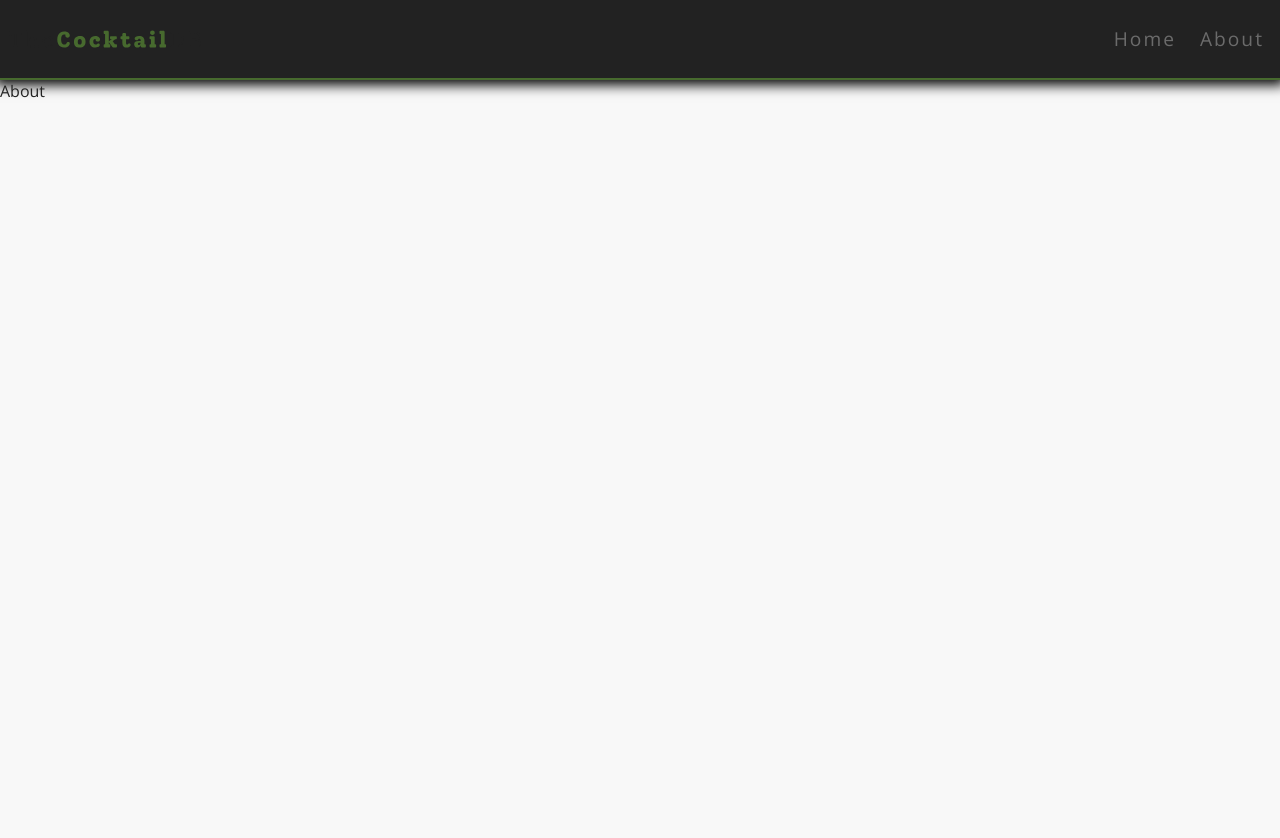
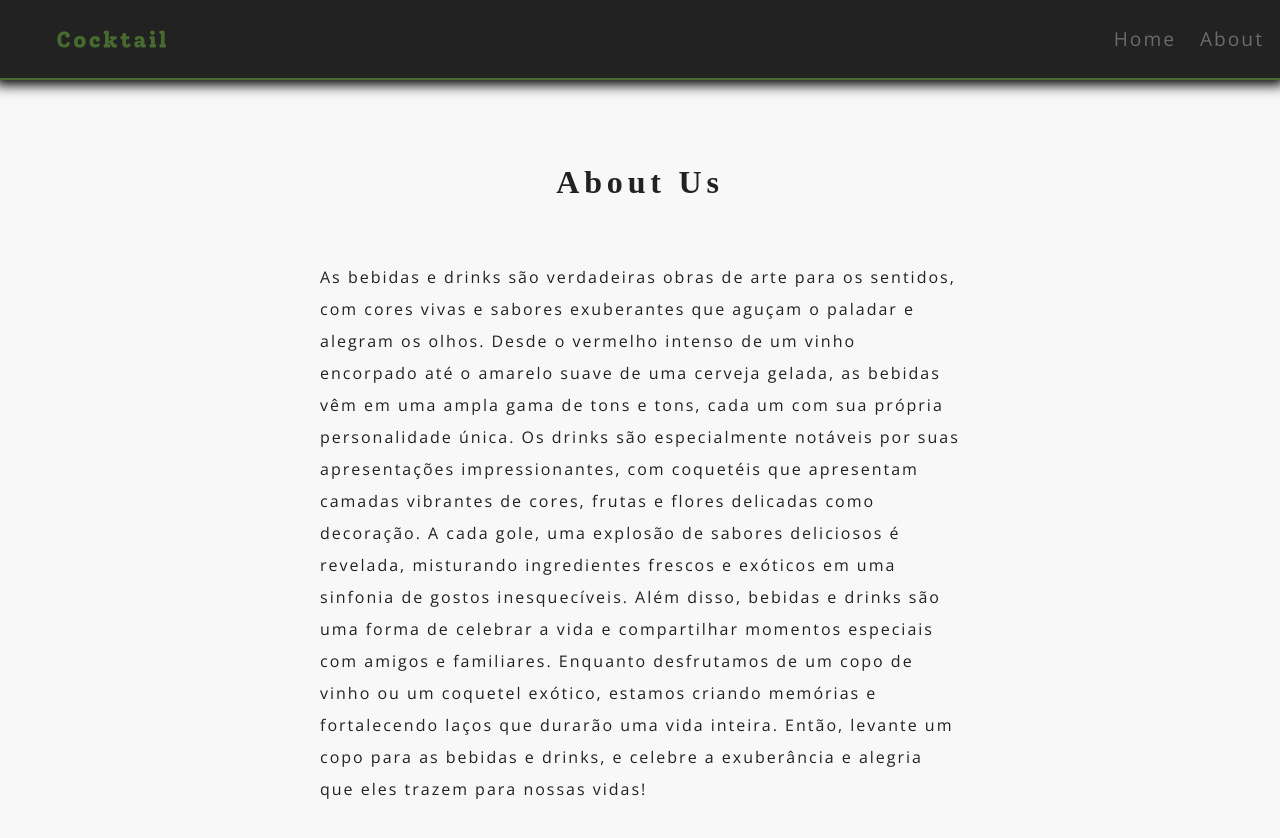
Before and after one commit to kaiotcp1/PROJECT----Cocktails, a React (Vite) app in the folder cocktails/: page /about in a window 1280 px wide. Shown: the top 838 px of the page. Before the commit the page ends 800 px from the top, so only its background shows below. Built offline with nearby package versions, Linux system fonts and the light colour scheme; a web font is replaced by a local one.

Commit message:
Error and About page

```diff
--- a/cocktails/src/index.css
+++ b/cocktails/src/index.css
@@ -127,7 +127,10 @@ Buttons
 }
 .btn-primary:hover {
   background: transparent;
-  color: var(--primaryColor);
+  background-color: #499413;
+  color: rgb(240, 240, 240);
+  -webkit-box-shadow: 0px 0px 15px 5px rgba(0,0,0,0.67);
+box-shadow: 0px 0px 30px 2px rgba(30, 150, 0, 0.37);
 }
 .btn-block {
   width: 100%;
--- a/cocktails/src/pages/About.jsx
+++ b/cocktails/src/pages/About.jsx
@@ -2,7 +2,20 @@ import React from 'react'
 
 const About = () => {
   return (
-    <div>About</div>
+    <section className="section about-section">
+      <h1 className='section-title'> About us </h1>
+      <p>
+        As bebidas e drinks são verdadeiras obras de arte para os sentidos, com cores vivas e sabores exuberantes que aguçam o paladar
+        e alegram os olhos. Desde o vermelho intenso de um vinho encorpado até o amarelo suave de uma cerveja gelada, as bebidas vêm em
+        uma ampla gama de tons e tons, cada um com sua própria personalidade única.
+        Os drinks são especialmente notáveis por suas apresentações impressionantes, com coquetéis que apresentam camadas vibrantes de cores,
+        frutas e flores delicadas como decoração. A cada gole, uma explosão de sabores deliciosos é revelada, misturando ingredientes frescos e
+        exóticos em uma sinfonia de gostos inesquecíveis.
+        Além disso, bebidas e drinks são uma forma de celebrar a vida e compartilhar momentos especiais com amigos e familiares.
+        Enquanto desfrutamos de um copo de vinho ou um coquetel exótico, estamos criando memórias e fortalecendo laços que durarão uma vida inteira.
+        Então, levante um copo para as bebidas e drinks, e celebre a exuberância e alegria que eles trazem para nossas vidas!
+      </p>
+    </section>
   )
 }
 
--- a/cocktails/src/pages/Error.jsx
+++ b/cocktails/src/pages/Error.jsx
@@ -1,8 +1,16 @@
 import React from 'react'
+import { Link } from 'react-router-dom'
 
 const Error = () => {
   return (
-    <div>Error</div>
+    <section className="error-page section">
+      <div className="error-container">
+        <h1>oops! it's a dead end</h1>
+        <Link to='/' className='btn btn-primary'>
+          back home
+        </Link>
+      </div>
+    </section>
   )
 }
 
```
